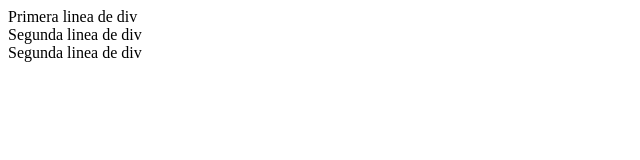
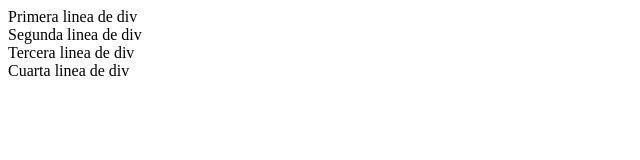
Before and after one commit to kevindg2004/Curso-Git, a plain HTML site: page index.html in a window 1280 px wide. Shown: the whole page, without its empty margins (0-640 px from the left). Drawn offline with Linux system fonts and the light colour scheme.

Commit message:
Four Commit

```diff
--- a/index.html
+++ b/index.html
@@ -8,6 +8,7 @@
 <body>
     <div>Primera linea de div </div>
     <div>Segunda linea de div </div>
-    <div>Segunda linea de div </div>
+    <div>Tercera linea de div </div>
+    <div>Cuarta linea de div </div>
 </body>
 </html>
```
